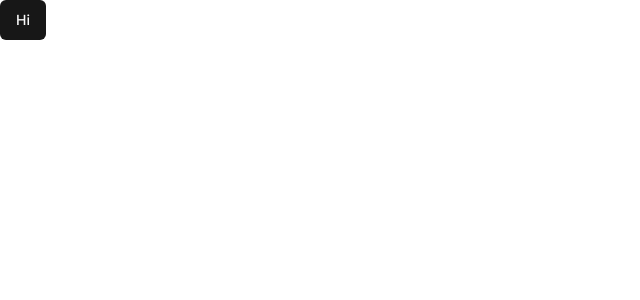
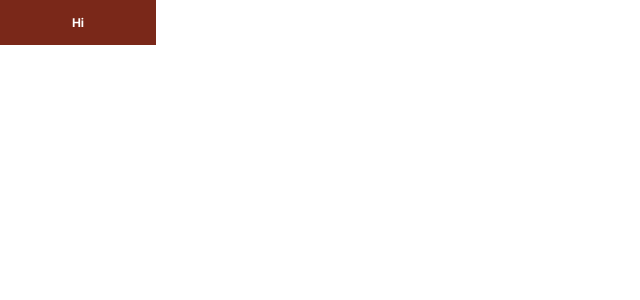
Before and after one commit to jideabdqudus/manual-web, a Next.js app: page / in a window 1280 px wide. Shown: the top 300 px of the page, without its empty margins (0-640 px from the left). Built offline with nearby package versions, Linux system fonts and the light colour scheme.

Commit message:
🛠️ Components: Button

```diff
--- a/src/app/fonts/custom-fonts.ts
+++ /dev/null
@@ -1,19 +0,0 @@
-import localFont from 'next/font/local';
-
-export const ttNorms = localFont({
-  src: [
-    {
-      path: './TTNormsBold.woff',
-      weight: '700',
-    },
-    {
-      path: './TTNormsMedium.woff',
-      weight: '400',
-    },
-    {
-      path: './TTNormsRegular.woff',
-      weight: '300',
-    },
-  ],
-  variable: '--font-ttnorms',
-});
--- a/src/app/globals.css
+++ b/src/app/globals.css
@@ -2,87 +2,15 @@
 @tailwind components;
 @tailwind utilities;
 
-:root {
-  --foreground-rgb: 0, 0, 0;
-  --background-start-rgb: 214, 219, 220;
-  --background-end-rgb: 255, 255, 255;
-}
-
-@media (prefers-color-scheme: dark) {
+@layer base {
   :root {
-    --foreground-rgb: 255, 255, 255;
-    --background-start-rgb: 0, 0, 0;
-    --background-end-rgb: 0, 0, 0;
+    --primary: 105, 14.3%, 67.1%;
+    --secondary: 0, 89.5%, 26.1%;
+    --alternate: 181, 69%, 13.9%;
+    --font-ttnorms: "TTNorms", sans-serif;
   }
 }
 
-@layer utilities {
-  .text-balance {
-    text-wrap: balance;
-  }
+body {
+  font-family: var(--font-ttnorms);
 }
-
-@layer base {
-  :root {
-    --background: 0 0% 100%;
-    --foreground: 0 0% 3.9%;
-    --card: 0 0% 100%;
-    --card-foreground: 0 0% 3.9%;
-    --popover: 0 0% 100%;
-    --popover-foreground: 0 0% 3.9%;
-    --primary: 0 0% 9%;
-    --primary-foreground: 0 0% 98%;
-    --secondary: 0 0% 96.1%;
-    --secondary-foreground: 0 0% 9%;
-    --muted: 0 0% 96.1%;
-    --muted-foreground: 0 0% 45.1%;
-    --accent: 0 0% 96.1%;
-    --accent-foreground: 0 0% 9%;
-    --destructive: 0 84.2% 60.2%;
-    --destructive-foreground: 0 0% 98%;
-    --border: 0 0% 89.8%;
-    --input: 0 0% 89.8%;
-    --ring: 0 0% 3.9%;
-    --chart-1: 12 76% 61%;
-    --chart-2: 173 58% 39%;
-    --chart-3: 197 37% 24%;
-    --chart-4: 43 74% 66%;
-    --chart-5: 27 87% 67%;
-    --radius: 0.5rem;
-  }
-  .dark {
-    --background: 0 0% 3.9%;
-    --foreground: 0 0% 98%;
-    --card: 0 0% 3.9%;
-    --card-foreground: 0 0% 98%;
-    --popover: 0 0% 3.9%;
-    --popover-foreground: 0 0% 98%;
-    --primary: 0 0% 98%;
-    --primary-foreground: 0 0% 9%;
-    --secondary: 0 0% 14.9%;
-    --secondary-foreground: 0 0% 98%;
-    --muted: 0 0% 14.9%;
-    --muted-foreground: 0 0% 63.9%;
-    --accent: 0 0% 14.9%;
-    --accent-foreground: 0 0% 98%;
-    --destructive: 0 62.8% 30.6%;
-    --destructive-foreground: 0 0% 98%;
-    --border: 0 0% 14.9%;
-    --input: 0 0% 14.9%;
-    --ring: 0 0% 83.1%;
-    --chart-1: 220 70% 50%;
-    --chart-2: 160 60% 45%;
-    --chart-3: 30 80% 55%;
-    --chart-4: 280 65% 60%;
-    --chart-5: 340 75% 55%;
-  }
-}
-
-@layer base {
-  * {
-    @apply border-border;
-  }
-  body {
-    @apply bg-background text-foreground;
-  }
-}
--- a/src/components/ui/button.tsx
+++ b/src/components/ui/button.tsx
@@ -1,56 +1,26 @@
-import * as React from "react"
-import { Slot } from "@radix-ui/react-slot"
-import { cva, type VariantProps } from "class-variance-authority"
-
-import { cn } from "@/src/lib/utils/index"
-
-const buttonVariants = cva(
-  "inline-flex items-center justify-center gap-2 whitespace-nowrap rounded-md text-sm font-medium ring-offset-background transition-colors focus-visible:outline-none focus-visible:ring-2 focus-visible:ring-ring focus-visible:ring-offset-2 disabled:pointer-events-none disabled:opacity-50 [&_svg]:pointer-events-none [&_svg]:size-4 [&_svg]:shrink-0",
-  {
-    variants: {
-      variant: {
-        default: "bg-primary text-primary-foreground hover:bg-primary/90",
-        destructive:
-          "bg-destructive text-destructive-foreground hover:bg-destructive/90",
-        outline:
-          "border border-input bg-background hover:bg-accent hover:text-accent-foreground",
-        secondary:
-          "bg-secondary text-secondary-foreground hover:bg-secondary/80",
-        ghost: "hover:bg-accent hover:text-accent-foreground",
-        link: "text-primary underline-offset-4 hover:underline",
-      },
-      size: {
-        default: "h-10 px-4 py-2",
-        sm: "h-9 rounded-md px-3",
-        lg: "h-11 rounded-md px-8",
-        icon: "h-10 w-10",
-      },
-    },
-    defaultVariants: {
-      variant: "default",
-      size: "default",
-    },
-  }
-)
+import * as React from "react";
+import { cn } from "@/src/lib/utils";
 
 export interface ButtonProps
-  extends React.ButtonHTMLAttributes<HTMLButtonElement>,
-    VariantProps<typeof buttonVariants> {
-  asChild?: boolean
+  extends React.ButtonHTMLAttributes<HTMLButtonElement> {
+  asChild?: boolean;
 }
 
 const Button = React.forwardRef<HTMLButtonElement, ButtonProps>(
-  ({ className, variant, size, asChild = false, ...props }, ref) => {
-    const Comp = asChild ? Slot : "button"
+  ({ className, asChild = false, ...props }, ref) => {
+    const Component = asChild ? "span" : "button";
+
     return (
-      <Comp
-        className={cn(buttonVariants({ variant, size, className }))}
+      <Component
+        className={cn(
+          `inline-flex items-center justify-center text-xs font-bold bg-secondary  text-white px-[30px] py-[15px] ${className} w-[156px] h-[45px] hover:bg-[#7A2819]`
+        )}
         ref={ref}
         {...props}
       />
-    )
+    );
   }
-)
-Button.displayName = "Button"
+);
+Button.displayName = "Button";
 
-export { Button, buttonVariants }
+export { Button };
--- a/tailwind.config.ts
+++ b/tailwind.config.ts
@@ -1,7 +1,6 @@
 import type { Config } from "tailwindcss";
 
 const config: Config = {
-    darkMode: ["class"],
   content: [
     "./src/pages/**/*.{js,ts,jsx,tsx,mdx}",
     "./src/components/**/*.{js,ts,jsx,tsx,mdx}",
@@ -9,59 +8,22 @@ const config: Config = {
   ],
   theme: {
     extend: {
-  		backgroundImage: {
-  			'gradient-radial': 'radial-gradient(var(--tw-gradient-stops))',
-  			'gradient-conic': 'conic-gradient(from 180deg at 50% 50%, var(--tw-gradient-stops))'
-  		},
-  		borderRadius: {
-  			lg: 'var(--radius)',
-  			md: 'calc(var(--radius) - 2px)',
-  			sm: 'calc(var(--radius) - 4px)'
-  		},
       colors: {
-  			background: 'hsl(var(--background))',
-  			foreground: 'hsl(var(--foreground))',
-  			card: {
-  				DEFAULT: 'hsl(var(--card))',
-  				foreground: 'hsl(var(--card-foreground))'
-  			},
-  			popover: {
-  				DEFAULT: 'hsl(var(--popover))',
-  				foreground: 'hsl(var(--popover-foreground))'
-  			},
         primary: {
-  				DEFAULT: 'hsl(var(--primary))',
-  				foreground: 'hsl(var(--primary-foreground))'
+          DEFAULT: "hsl(var(--primary))",
         },
         secondary: {
-  				DEFAULT: 'hsl(var(--secondary))',
-  				foreground: 'hsl(var(--secondary-foreground))'
+          DEFAULT: "hsl(var(--secondary))",
         },
-  			muted: {
-  				DEFAULT: 'hsl(var(--muted))',
-  				foreground: 'hsl(var(--muted-foreground))'
+        alternate: {
+          DEFAULT: "hsl(var(--alternate))",
         },
-  			accent: {
-  				DEFAULT: 'hsl(var(--accent))',
-  				foreground: 'hsl(var(--accent-foreground))'
       },
-  			destructive: {
-  				DEFAULT: 'hsl(var(--destructive))',
-  				foreground: 'hsl(var(--destructive-foreground))'
+      fontFamily: {
+        ttnorms: ["var(--font-ttnorms)"],
       },
-  			border: 'hsl(var(--border))',
-  			input: 'hsl(var(--input))',
-  			ring: 'hsl(var(--ring))',
-  			chart: {
-  				'1': 'hsl(var(--chart-1))',
-  				'2': 'hsl(var(--chart-2))',
-  				'3': 'hsl(var(--chart-3))',
-  				'4': 'hsl(var(--chart-4))',
-  				'5': 'hsl(var(--chart-5))'
-  			}
-  		}
-  	}
     },
-  plugins: [require("tailwindcss-animate")],
+  },
+  plugins: [],
 };
 export default config;
```
Lines whose indentation alone changed are shown as unchanged.
